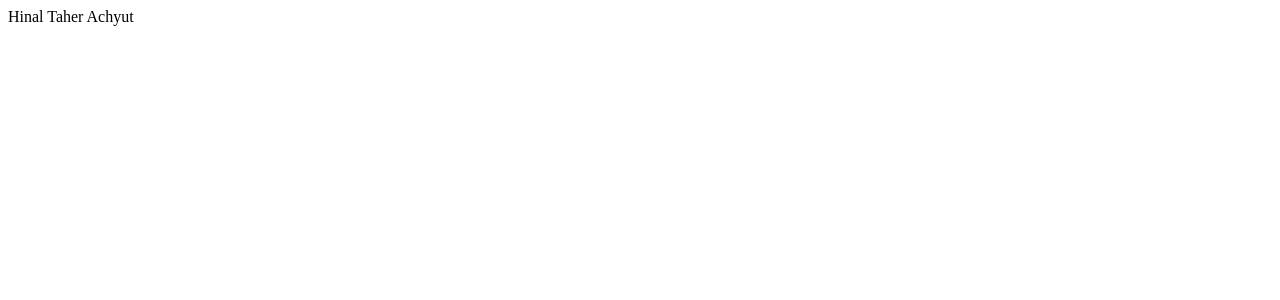
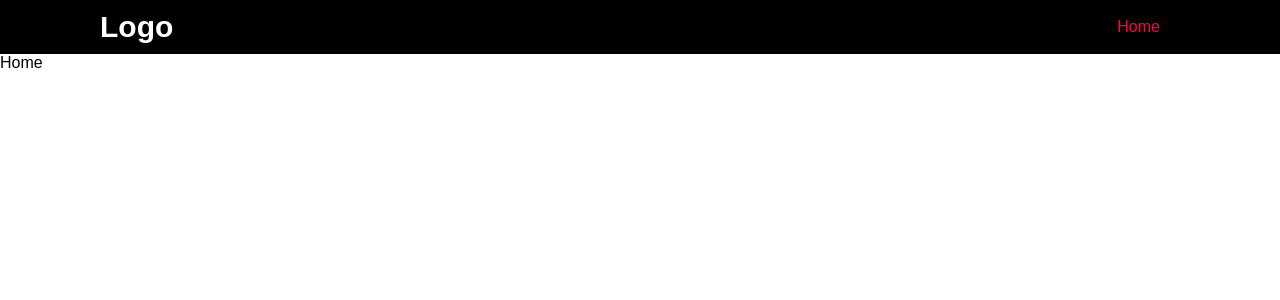
Before and after one commit to tmt8252/Project_frontend, a React (Vite) app: page / in a window 1280 px wide. Shown: the top 300 px of the page. Built offline with nearby package versions, Linux system fonts and the light colour scheme.

Commit message:
routing set-up completion

```diff
--- a/src/App.jsx
+++ b/src/App.jsx
@@ -1,8 +1,18 @@
 import React from 'react'
+import { BrowserRouter, Route, Routes } from 'react-router-dom'
+import Home from './pages/Home'
+import Navigation from './pages/Navigation'
 
 const App = () => {
   return (
-    <div>Hinal Taher Achyut</div>
+    <>
+      <BrowserRouter>
+      <Navigation />
+        <Routes>
+          <Route path="/" element={<Home />} />
+        </Routes>
+      </BrowserRouter>
+    </>
   )
 }
 
--- a/src/index.css
+++ b/src/index.css
@@ -0,0 +1,38 @@
+* {
+  margin: 0;
+  padding: 0;
+  box-sizing: border-box;
+  font-family: Arial, Helvetica, sans-serif;
+  overflow-x: hidden;
+}
+
+nav {
+  display: flex;
+  justify-content: space-between;
+  align-items: center;
+  background-color: black;
+  color: white;
+  padding: 10px 100px;
+
+  ul {
+    display: flex;
+
+    li {
+      list-style: none;
+      margin: 0 20px;
+
+      a {
+        text-decoration: none;
+        color: white;
+      }
+    }
+  }
+}
+
+.Logo {
+  font-size: 30px;
+}
+
+.active {
+  color: rgb(255, 0, 68);
+}
--- a/src/pages/Navigation.jsx
+++ b/src/pages/Navigation.jsx
@@ -1,9 +1,19 @@
-import React from 'react'
+import { NavLink } from 'react-router-dom'
 
 const Navigation = () => {
-  return (
-    <div>Navigation</div>
-  )
+
+    return (
+        <nav>
+            <div>
+                <h3 className="Logo">Logo</h3>
+            </div>
+
+
+            <ul>
+                <li><NavLink to={'/'}>Home</NavLink></li>
+            </ul>
+        </nav>
+    )
 }
 
 export default Navigation
```
